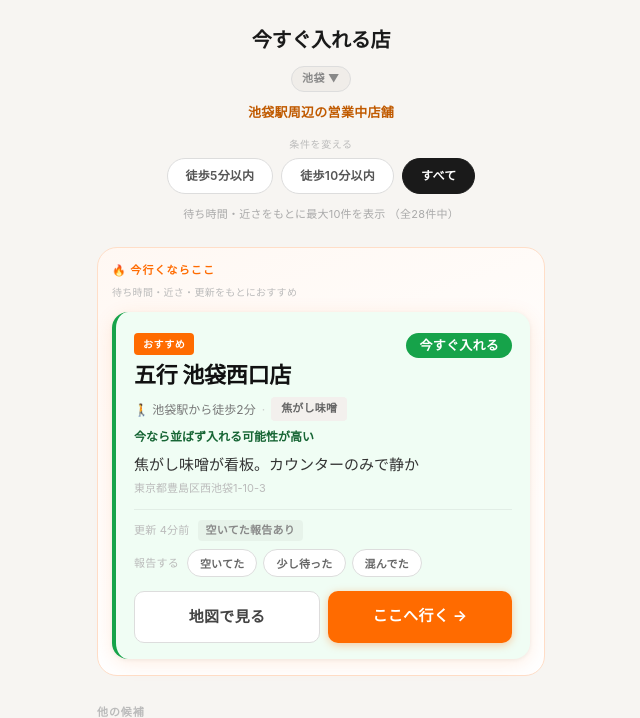
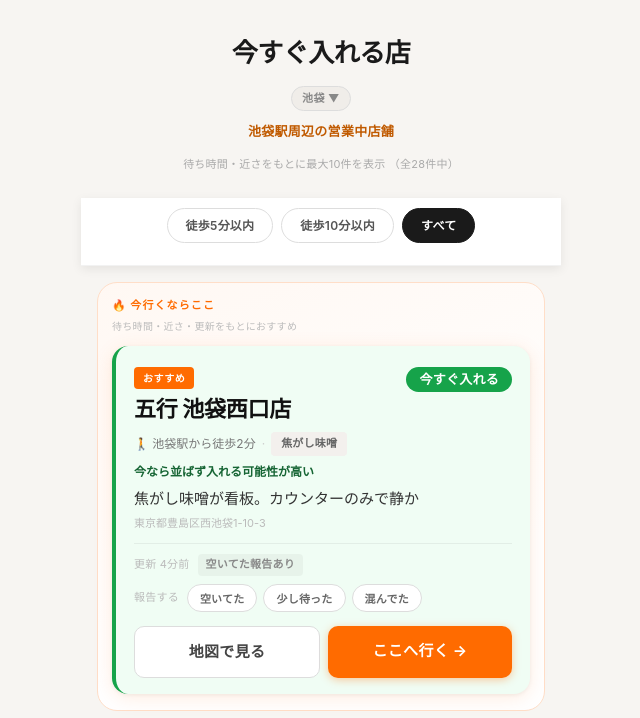
Before and after one commit to gorindo/no-wait-ramen, a Flask app: page /result in a window 1280 px wide. Shown: the top 718 px of the page, without its empty margins (319-959 px from the left). Run offline with Flask 3, Linux system fonts and the light colour scheme.

Commit message:
enhance header visibility and prepare for header styling improvements

```diff
--- a/static/style.css
+++ b/static/style.css
@@ -185,12 +185,23 @@ body.result-page {
     margin-bottom: 24px;
 }
 
+.title-home-link {
+    color: inherit;
+    text-decoration: none;
+    cursor: pointer;
+    -webkit-tap-highlight-color: transparent;
+}
+
+.title-home-link:active {
+    opacity: 0.6;
+}
+
 h1 {
-    font-size: 20px;
-    font-weight: 700;
+    font-size: 26px;
+    font-weight: 800;
     color: #1a1a1a;
-    letter-spacing: -0.01em;
-    margin: 0 0 6px;
+    letter-spacing: -0.02em;
+    margin: 8px 0 8px;
 }
 
 .area-chip {
@@ -223,12 +234,18 @@ h1 {
     text-align: center;
 }
 
-.filter-hint {
-    font-size: 10px;
-    color: #bbb;
-    letter-spacing: 0.06em;
-    margin: 0 0 6px;
-    text-transform: uppercase;
+.filter-sticky {
+    position: sticky;
+    top: 0;
+    z-index: 100;
+    background: rgba(255, 255, 255, 0.95);
+    backdrop-filter: blur(6px);
+    -webkit-backdrop-filter: blur(6px);
+    margin: 0 -16px;
+    padding: 10px 16px 10px;
+    border-bottom: 1px solid rgba(0, 0, 0, 0.05);
+    box-shadow: 0 3px 10px rgba(0, 0, 0, 0.08);
+    margin-bottom: 16px;
 }
 
 .filter-nav {
--- a/templates/result.html
+++ b/templates/result.html
@@ -14,11 +14,18 @@
 <div class="container">
 
     <header class="page-header">
-        <h1>今すぐ入れる店</h1>
+        <h1><a href="/" class="title-home-link">今すぐ入れる店</a></h1>
         <p class="area-chip">{{ area_name }} ▼</p>
         <p class="filter-label">{{ filter_label }}</p>
+        <div id="location-status"></div>
+        <div id="area-notice" hidden></div>
+        <p id="sub-text" class="sub-text">
+            待ち時間・近さをもとに最大{{ max_display }}件を表示
+            {% if total_count > max_display %}（全{{ total_count }}件中）{% endif %}
+        </p>
+    </header>
 
-        <p class="filter-hint">条件を変える</p>
+    <div class="filter-sticky">
         <div class="filter-nav">
             <a href="/result?max_walk=5"
                class="filter-chip{% if max_walk == 5 %} active{% endif %}">徒歩5分以内</a>
@@ -27,15 +34,7 @@
             <a href="/result"
                class="filter-chip{% if max_walk is none %} active{% endif %}">すべて</a>
         </div>
-
-        <div id="location-status"></div>
-        <div id="area-notice" hidden></div>
-
-        <p id="sub-text" class="sub-text">
-            待ち時間・近さをもとに最大{{ max_display }}件を表示
-            {% if total_count > max_display %}（全{{ total_count }}件中）{% endif %}
-        </p>
-    </header>
+    </div>
 
     {% if featured_shop %}
 
```
